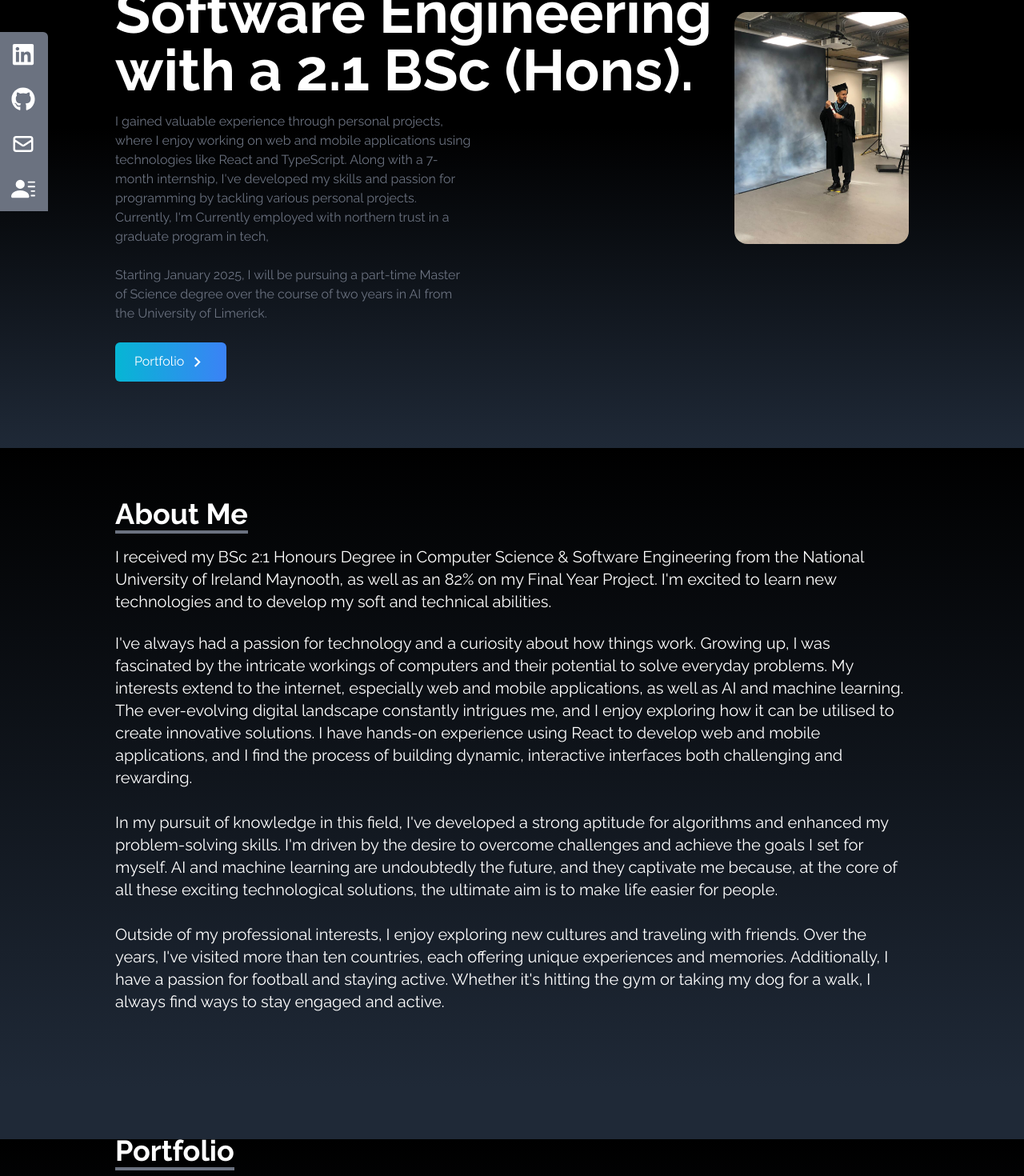
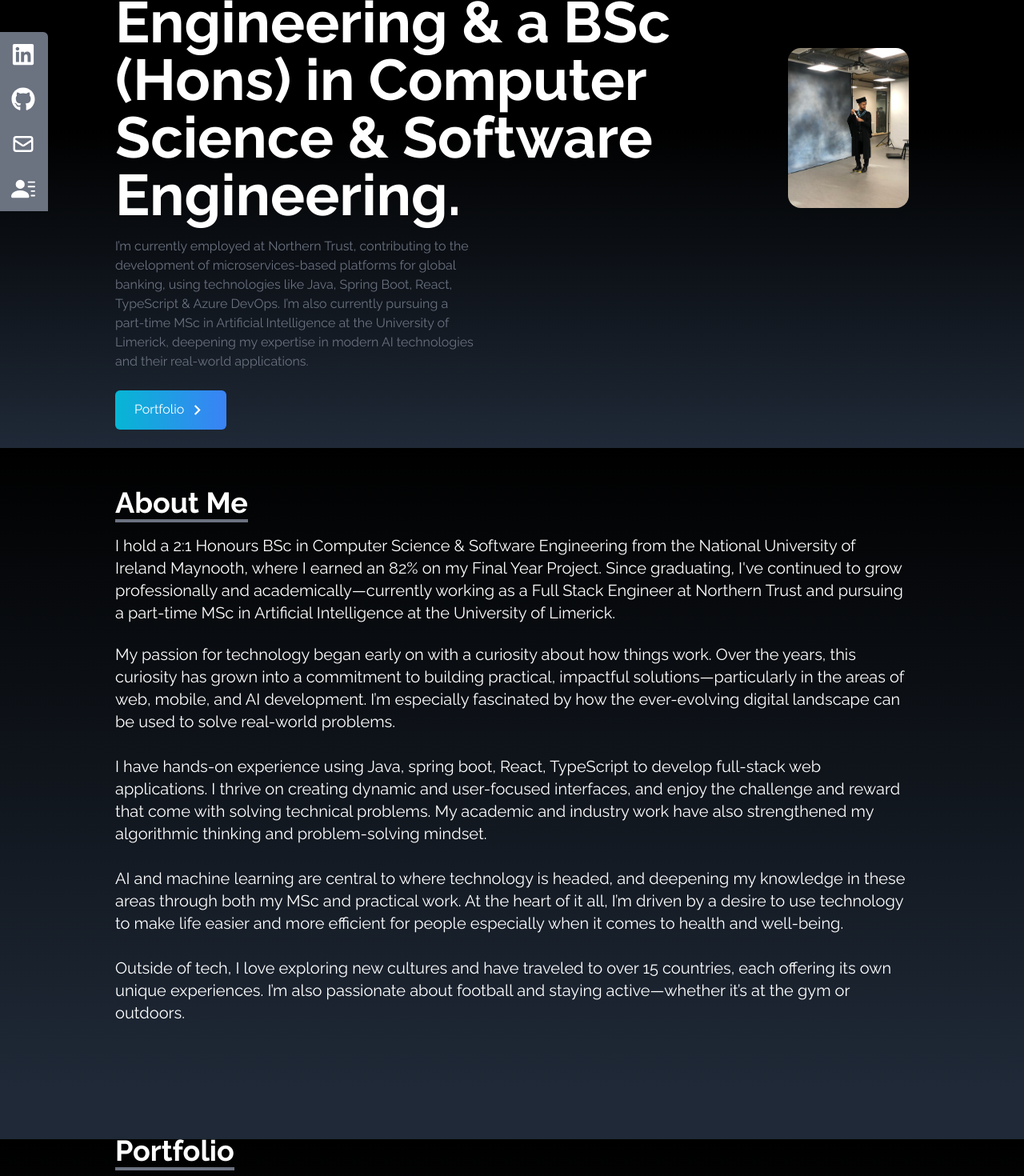
Before and after one commit to AbduldevLab/My_Portfolio, a React (Create React App) app: page / in a window 1280 px wide. Shown: the part 240-1710 px from the top of the page at 80% size. Built offline with nearby package versions, Linux system fonts and the light colour scheme.

Commit message:
updating portfolio

```diff
--- a/src/components/About.jsx
+++ b/src/components/About.jsx
@@ -13,21 +13,44 @@ const About = () => {
           </p>
 
           <p className="text-xl mt-5">
-        I received my BSc 2:1 Honours Degree in Computer Science & Software Engineering from the National University of Ireland Maynooth, as well as an 82% on my Final Year Project.
-         I'm excited to learn new technologies and to develop my soft and technical abilities.
+            I hold a 2:1 Honours BSc in Computer Science & Software Engineering
+            from the National University of Ireland Maynooth, where I earned an
+            82% on my Final Year Project. Since graduating, I've continued to
+            grow professionally and academically—currently working as a Full
+            Stack Engineer at Northern Trust and pursuing a part-time MSc in
+            Artificial Intelligence at the University of Limerick.
           </p>
 
           <br />
 
           <p className="text-xl">
-          I've always had a passion for technology and a curiosity about how things work. Growing up, I was fascinated by the intricate workings of computers and their potential to solve everyday problems. My interests extend to the internet, especially web and mobile applications, as well as AI and machine learning.
-          The ever-evolving digital landscape constantly intrigues me, and I enjoy exploring how it can be utilised to create innovative solutions.
-          I have hands-on experience using React to develop web and mobile applications, and I find the process of building dynamic, interactive interfaces both challenging and rewarding.
-          <br /><br />
-          In my pursuit of knowledge in this field, I've developed a strong aptitude for algorithms and enhanced my problem-solving skills. I'm driven by the desire to overcome challenges and achieve the goals I set for myself.
-          AI and machine learning are undoubtedly the future, and they captivate me because, at the core of all these exciting technological solutions, the ultimate aim is to make life easier for people.
-          <br /><br />
-          Outside of my professional interests, I enjoy exploring new cultures and traveling with friends. Over the years, I've visited more than ten countries, each offering unique experiences and memories. Additionally, I have a passion for football and staying active. Whether it's hitting the gym or taking my dog for a walk, I always find ways to stay engaged and active.
+            My passion for technology began early on with a curiosity about how
+            things work. Over the years, this curiosity has grown into a
+            commitment to building practical, impactful solutions—particularly
+            in the areas of web, mobile, and AI development. I’m especially
+            fascinated by how the ever-evolving digital landscape can be used to
+            solve real-world problems.
+            <br />
+            <br />
+            I have hands-on experience using Java, spring boot, React, TypeScript to
+            develop full-stack web applications. I thrive on creating
+            dynamic and user-focused interfaces, and enjoy the challenge and
+            reward that come with solving technical problems. My academic and
+            industry work have also strengthened my algorithmic thinking and
+            problem-solving mindset.
+            <br />
+            <br />
+            AI and machine learning are central to where technology is headed,
+            and deepening my knowledge in these areas through both my
+            MSc and practical work. At the heart of it all, I’m driven by a
+            desire to use technology to make life easier and more efficient for
+            people especially when it comes to health and well-being.
+            <br />
+            <br />
+            Outside of tech, I love exploring new cultures and have traveled to
+            over 15 countries, each offering its own unique experiences. I’m also
+            passionate about football and staying active—whether it’s at the gym
+            or outdoors.
           </p>
         </div>
       </div>
--- a/src/components/Home.jsx
+++ b/src/components/Home.jsx
@@ -1,4 +1,4 @@
-import React from "react";
+// import React from "react";
 import HeroImage from "../assets/heroImage.jpeg";
 import { MdOutlineKeyboardArrowRight } from "react-icons/md";
 import { Link } from "react-scroll";
@@ -10,7 +10,7 @@ const Home = () => {
       className="h-screen w-full bg-gradient-to-b from-black via-black to-gray-800 home"
     >
       <div className="max-w-screen-lg mx-auto flex flex-col items-center justify-center h-full px-4 md:flex-row">
-      <div className="small-screen hidden">
+        <div className="small-screen hidden">
           <img
             src={HeroImage}
             alt="profile"
@@ -19,15 +19,19 @@ const Home = () => {
         </div>
         <div className="flex flex-col justify-center h-full">
           <h2 className="text-4xl sm:text-7xl font-bold text-white">
-            Recent graduate in Computer Science & Software Engineering with a 2.1 BSc (Hons).
+            Software Developer with a strong foundation in Full-Stack
+            Engineering & a BSc (Hons) in Computer Science & Software
+            Engineering.
           </h2>
           <p className="text-gray-500 py-4 max-w-md">
-            I gained valuable experience through personal projects, where I enjoy working on web and mobile applications using
-            technologies like React and TypeScript. Along with a 7-month internship, I've developed my skills and passion for
-            programming by tackling various personal projects. Currently, I'm Currently employed with northern trust in a graduate program in tech,
-            <br></br><br/>Starting January 2025, I will be pursuing a part-time Master of Science degree over the course of two years in AI from the University of Limerick.
+            I’m currently employed at Northern Trust, contributing to the
+            development of microservices-based platforms for global banking,
+            using technologies like Java, Spring Boot, React, TypeScript & Azure
+            DevOps. I’m also currently pursuing a part-time MSc in Artificial
+            Intelligence at the University of Limerick, deepening my expertise
+            in modern AI technologies and their real-world applications.
           </p>
-        <div className="portfolio-btn">
+          <div className="portfolio-btn">
             <Link
               to="portfolio"
               smooth
@@ -48,7 +52,6 @@ const Home = () => {
             className="rounded-2xl mx-auto w-2/3 md:w-full"
           />
         </div>
-
       </div>
     </div>
   );
--- a/src/components/SocialLinks.jsx
+++ b/src/components/SocialLinks.jsx
@@ -4,9 +4,9 @@ import { HiOutlineMail } from "react-icons/hi";
 import { BsFillPersonLinesFill } from "react-icons/bs";
 
 const SocialLinks = () => {
-     const links = [
+  const links = [
     {
-          id: 1,
+      id: 1,
       child: (
         <>
           LinkedIn <FaLinkedin size={30} />
@@ -41,7 +41,7 @@ const SocialLinks = () => {
         </>
       ),
       href: `${process.env.PUBLIC_URL}/Abderahman_Haouit_CV.pdf`,
-      target: "_blank"
+      target: "_blank",
     },
   ];
 
```
Also changed, not shown: src/components/Contact.jsx (+5 -2 lines), src/components/Education.jsx (+32 -7 lines), src/components/Experience.jsx (+0 -7 lines), src/components/Footer.jsx (+10 -9 lines), src/components/NavBar.jsx (+10 -3 lines), src/components/Portfolio.jsx (+21 -18 lines). Lines whose indentation alone changed are shown as unchanged.
